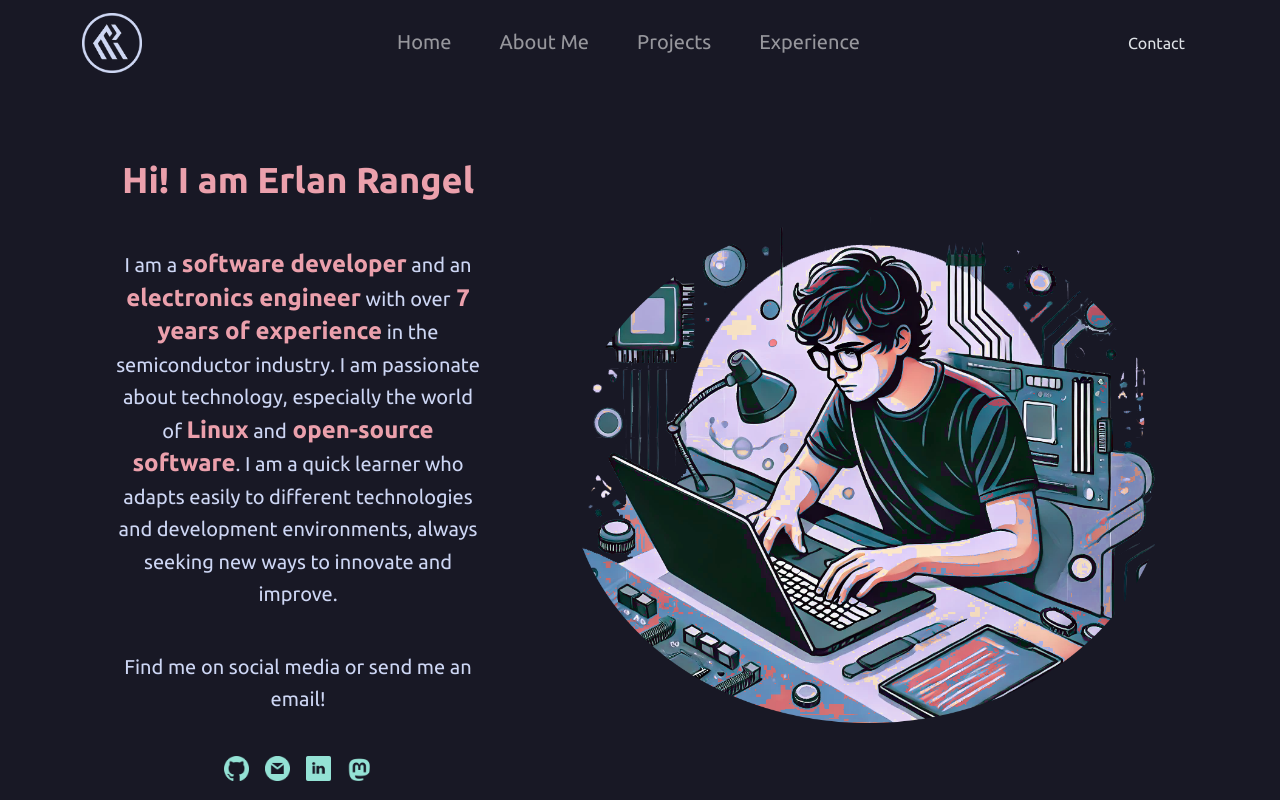
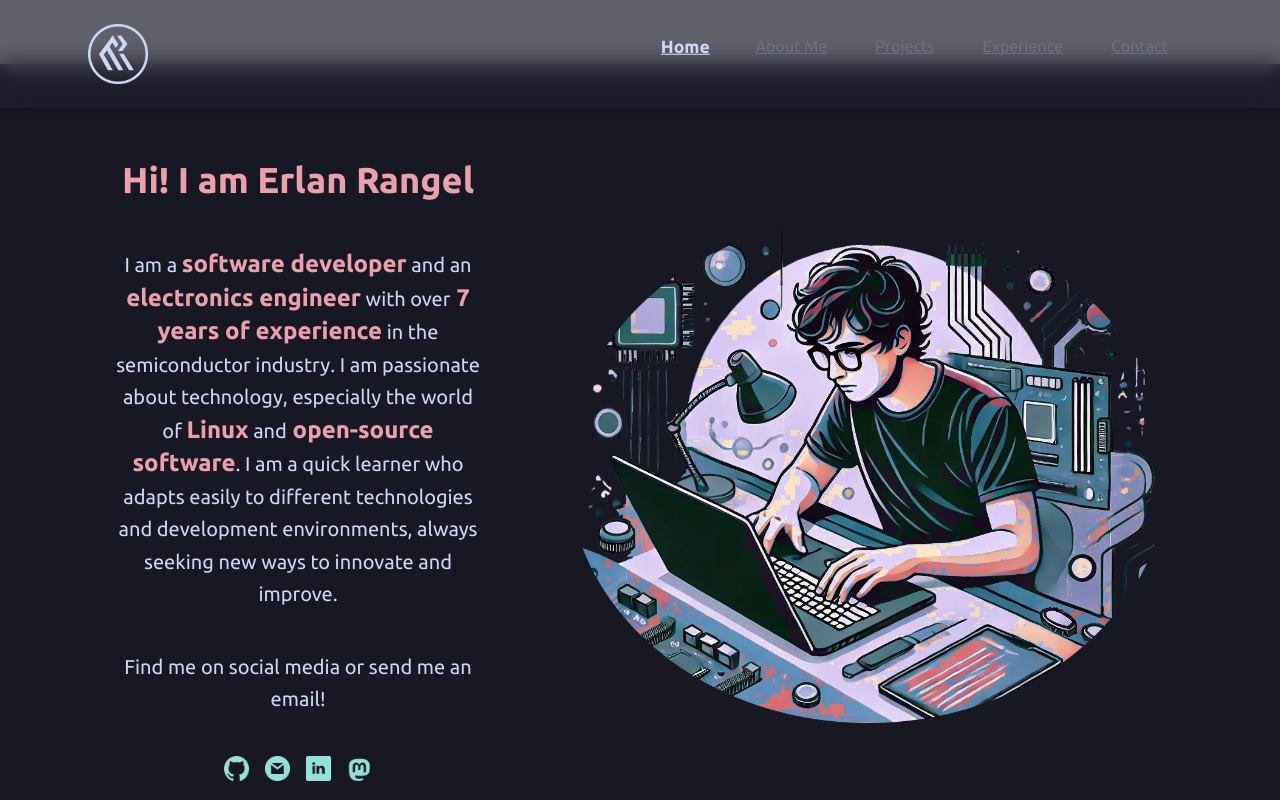
Before and after one commit to ErlanRG/portfolio, a Next.js app: page / in a window 1280 px wide. Shown: the top 800 px of the page. Built offline with nearby package versions, Linux system fonts and the light colour scheme.

Commit message:
update(Navbar): new design

```diff
--- a/src/app/components/NavLink.js
+++ b/src/app/components/NavLink.js
@@ -1,9 +1,17 @@
-const NavLink = ({ children, onClick, href }) => {
+const NavLink = ({ href, children, onClick, isActive }) => {
   return (
-    <li className="nav-item mx-2">
-      <a className="nav-link" aria-current="page" href={href} onClick={onClick}>{children}</a>
+    <li>
+      <a
+        href={href}
+        onClick={onClick}
+        className={`block px-4 py-2 transition-all duration-300 ease-in-out transform ${
+          isActive ? 'text-cat-text font-bold scale-110' : 'text-cat-overlay0'
+        } hover:scale-105 hover:text-cat-teal`}
+      >
+        {children}
+      </a>
     </li>
   );
-}
+};
 
 export default NavLink;
--- a/src/app/components/Navbar.js
+++ b/src/app/components/Navbar.js
@@ -1,8 +1,19 @@
 "use client";
 
-import Image from "next/image";
-import NavLink from "./NavLink";
-import Link from "next/link";
+import Image from 'next/image';
+import NavLink from './NavLink';
+import { useEffect, useState } from 'react';
+
+const Navbar = () => {
+  const [menuOpen, setMenuOpen] = useState(false);
+  const [activeSection, setActiveSection] = useState('');
+  const navLinks = [
+    { href: "#home", label: "Home" },
+    { href: "#about", label: "About Me" },
+    { href: "#projects", label: "Projects" },
+    { href: "#experience", label: "Experience" },
+    { href: "#contact", label: "Contact" },
+  ];
 
   const smoothScroll = (event) => {
     event.preventDefault();
@@ -14,68 +25,62 @@ const smoothScroll = (event) => {
     }
   };
 
-const Navbar = () => {
-  const navLinks = [
-    { href: "#home", label: "Home" },
-    { href: "#about", label: "About Me" },
-    { href: "#projects", label: "Projects" },
-    { href: "#experience", label: "Experience" },
-  ];
+  useEffect(() => {
+    const sections = navLinks.map(link => document.querySelector(link.href));
+    const observer = new IntersectionObserver((entries) => {
+      entries.forEach(entry => {
+        if (entry.isIntersecting) {
+          setActiveSection(entry.target.id);
+        }
+      });
+    }, { threshold: 0.5 });
+
+    sections.forEach(section => {
+      if (section) observer.observe(section);
+    });
+
+    return () => {
+      sections.forEach(section => {
+        if (section) observer.unobserve(section);
+      });
+    };
+  }, [navLinks]);
 
   return (
-    <nav className="navbar navbar-expand-lg bg-cat-base fixed-top border-body" data-bs-theme="dark">
-      <div className="container">
+    <nav className="fixed top-0 left-0 right-0 bg-cat-surface0 bg-opacity-70 backdrop-blur-md shadow-md z-50">
+      <div className="max-w-6xl mx-auto flex justify-between items-center p-4">
         {/* Logo */}
+        <div className="flex items-center">
           <a className="navbar-brand fs-4" href="#home" onClick={smoothScroll}>
             <Image src="/icons/logoerlanrangel.webp" alt="logo" width={60} height={60} />
           </a>
+        </div>
 
-        {/* Toggle btn */}
+        {/* Botón de menú hamburguesa */}
         <button
-          className="navbar-toggler shadow-none border-0"
-          type="button"
-          data-bs-toggle="offcanvas"
-          data-bs-target="#offcanvasNavbar"
-          aria-controls="offcanvasNavbar"
-          aria-label="Toggle navigation"
+          className="md:hidden text-cat-text focus:outline-none"
+          onClick={() => setMenuOpen(!menuOpen)}
         >
-          <span className="navbar-toggler-icon"></span>
+          <svg className="w-6 h-6" fill="none" stroke="currentColor" viewBox="0 0 24 24" xmlns="http://www.w3.org/2000/svg">
+            {menuOpen ? (
+              <path strokeLinecap="round" strokeLinejoin="round" strokeWidth={2} d="M6 18L18 6M6 6l12 12" />
+            ) : (
+              <path strokeLinecap="round" strokeLinejoin="round" strokeWidth={2} d="M4 6h16M4 12h16m-7 6h7" />
+            )}
+          </svg>
         </button>
 
-        {/* SideBar */}
-        <div
-          className="sidebar offcanvas offcanvas-end"
-          tabIndex="-1"
-          id="offcanvasNavbar"
-          aria-labelledby="offcanvasNavbarLabel"
-        >
-          <div className="offcanvas-header text-cat-text border-bottom border-white">
-            <h5 className="offcanvas-title" id="offcanvasNavbarLabel">Portfolio</h5>
-            <button type="button" className="btn-close btn-close-cat-text shadow-none" data-bs-dismiss="offcanvas" aria-label="Close"></button>
-          </div>
-
-          {/* SideBar Body */}
-          <div className="offcanvas-body d-flex flex-column flex-lg-row p-4 p-lg-0">
-            <ul className="nav navbar-nav nav-underline justify-content-center align-items-center fs-5 flex-grow-1 pe-3">
+        {/* Menú */}
+        <ul className={`flex-col md:flex-row md:flex md:items-center ${menuOpen ? 'flex' : 'hidden'} md:flex`}>
           {navLinks.map(({ href, label }) => (
-                <NavLink key={href} onClick={smoothScroll} href={href}>
+            <NavLink key={href} onClick={smoothScroll} href={href} isActive={activeSection === href.slice(1)}>
               {label}
             </NavLink>
           ))}
         </ul>
-
-            {/* Contact */}
-            <div className="d-flex flex-column flex-lg-row justify-content-center align-items-center">
-              <Link href="#contact" onClick={smoothScroll}>
-                <button type="button" className="btn text-cat-base bg-cat-maroon hover:bg-cat-red" >Contact</button>
-              </Link>
-            </div>
-
-          </div>
-        </div>
       </div>
     </nav>
   );
-}
+};
 
 export default Navbar;
--- a/tailwind.config.js
+++ b/tailwind.config.js
@@ -19,6 +19,7 @@ module.exports = {
         'cat-teal': "#94e2d5",
         'cat-maroon': "#eba0ac",
         'cat-surface0': "#1e1e2e",
+        'cat-overlay0': "#6c7086",
       },
     },
   },
```
Lines whose indentation alone changed are shown as unchanged.
